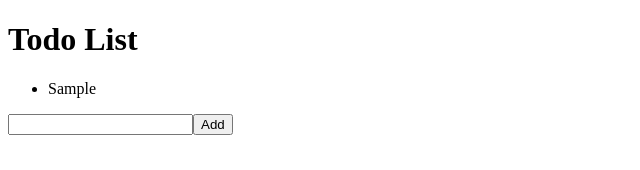
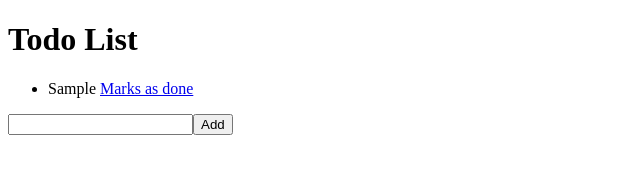
Before and after one commit to makkev/react-todo-list, a React app: page / in a window 1280 px wide. Both pictures are taken after typing "Sample" into the empty fields and a click on the button "Add". Shown: the top 170 px of the page, without its empty margins (0-640 px from the left). Built offline with nearby package versions, Linux system fonts and the light colour scheme.

Commit message:
add href link to mark as done or not done using ternary operator

```diff
--- a/src/components/TodoItem.jsx
+++ b/src/components/TodoItem.jsx
@@ -4,7 +4,7 @@ class TodoItem extends React.Component {
     render() {
         return <li style={{
             textDecoration: this.props.done ? 'line-through': 'none'
-        }}>{ this.props.name }</li>
+        }}>{ this.props.name } <a href="#">{ this.props.done ? 'Mark as not done' : 'Marks as done' }</a></li>
     }
 }
 
```
